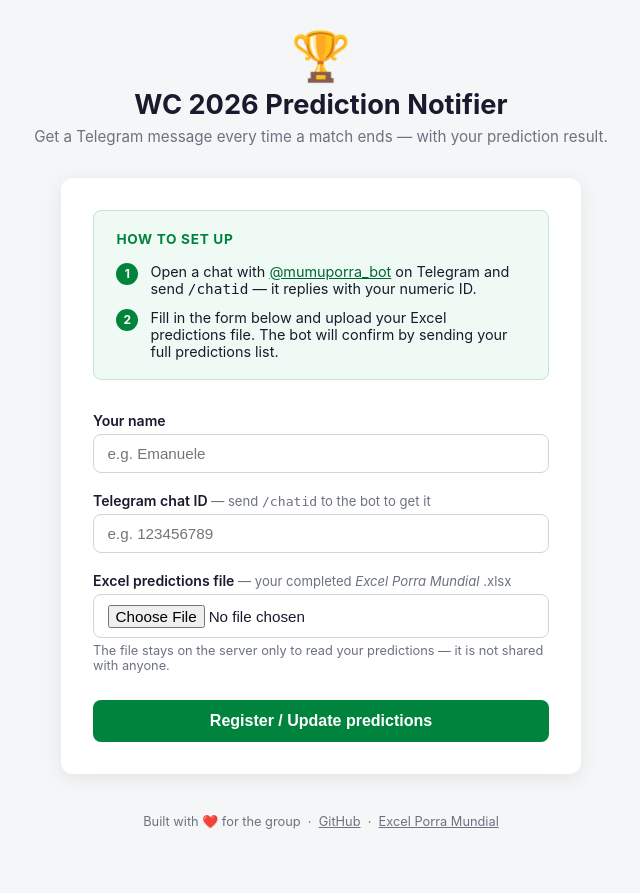
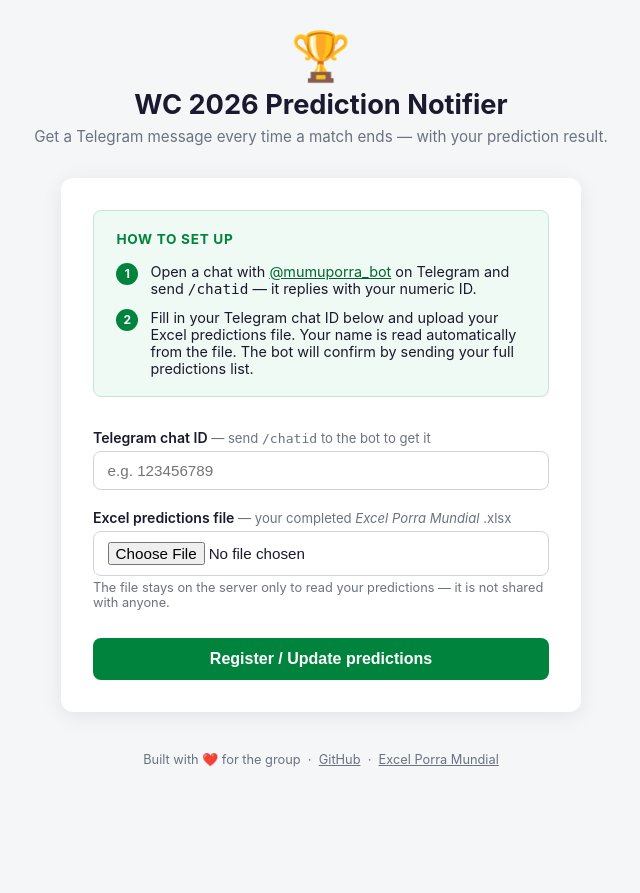
Before and after one commit to emanuele-dedonatis/excel-porra-munidal-2026-notifier, a FastAPI app: page / in a window 1280 px wide. Shown: the whole page, without its empty margins (319-959 px from the left). After the commit the page ends 767 px from the top, so only its background shows below. Run offline with FastAPI, Linux system fonts and the light colour scheme.

Commit message:
Fetch username from excel file

```diff
--- a/app/excel_parser.py
+++ b/app/excel_parser.py
@@ -32,6 +32,17 @@ class MatchPrediction:
     predicted_home_goals: Optional[int]
     predicted_away_goals: Optional[int]
     round_label: str
+
+
+def parse_name(file_bytes: bytes) -> str:
+    """Extract the participant's name from the Home sheet, cell C10."""
+    wb = openpyxl.load_workbook(BytesIO(file_bytes), data_only=True)
+    try:
+        ws = wb["Home"]
+        value = ws["C10"].value
+        return str(value).strip() if value else ""
+    except Exception:
+        return ""
 
 
 def parse_predictions(file_bytes: bytes, utc_offset_hours: int = 2) -> dict[int, MatchPrediction]:
--- a/app/main.py
+++ b/app/main.py
@@ -11,7 +11,7 @@ from sqlalchemy.orm import Session
 from . import models  # ensure models are registered before create_all
 from .config import get_settings
 from .database import Base, engine, get_db
-from .excel_parser import parse_predictions, to_json
+from .excel_parser import parse_name, parse_predictions, to_json
 from .scheduler import seed_past_matches, start_scheduler, stop_scheduler
 from .telegram_bot import polling_loop, send_predictions_to_user, notify_admin_new_user
 
@@ -83,7 +83,6 @@ async def index(request: Request):
 
 @app.post("/register")
 async def register(
-    name: str = Form(...),
     telegram_chat_id: str = Form(...),
     excel_file: UploadFile = File(...),
     db: Session = Depends(get_db),
@@ -98,6 +97,7 @@ async def register(
 
     try:
         predictions = parse_predictions(file_bytes)
+        name = parse_name(file_bytes) or "Unknown"
     except Exception as e:
         logger.error(f"Excel parse error: {e}")
         raise HTTPException(400, f"Could not parse the Excel file: {e}")
--- a/app/telegram_bot.py
+++ b/app/telegram_bot.py
@@ -364,9 +364,6 @@ async def send_predictions_to_user(chat_id: str, bot_token: str):
     finally:
         db.close()
 
-    total = len(user.predictions or {})
-    await send_message(bot_token, chat_id,
-                       f"📥 <b>Predictions loaded!</b> ({total} matches)\nHere's your full list:")
     for msg in messages:
         await send_message(bot_token, chat_id, msg)
 
--- a/app/templates/index.html
+++ b/app/templates/index.html
@@ -132,16 +132,11 @@
     </div>
     <div class="step">
       <div class="step-num">2</div>
-      <div>Fill in the form below and upload your Excel predictions file. The bot will confirm by sending your full predictions list.</div>
+      <div>Fill in your Telegram chat ID below and upload your Excel predictions file. Your name is read automatically from the file. The bot will confirm by sending your full predictions list.</div>
     </div>
   </div>
 
   <form id="reg-form">
-    <div>
-      <label for="name">Your name</label>
-      <input type="text" id="name" name="name" placeholder="e.g. Emanuele" required />
-    </div>
-
     <div>
       <label for="chat_id">
         Telegram chat ID
@@ -192,7 +187,6 @@
         result.className = 'success';
         result.innerHTML =
           `✅ <strong>${data.name}</strong> ${verb} successfully!<br>` +
-          `Found <strong>${data.match_count}</strong> match predictions.<br>` +
           `You'll receive a Telegram message after each match finishes.`;
       } else {
         result.className = 'error';
```
Also changed, not shown: README.md.
